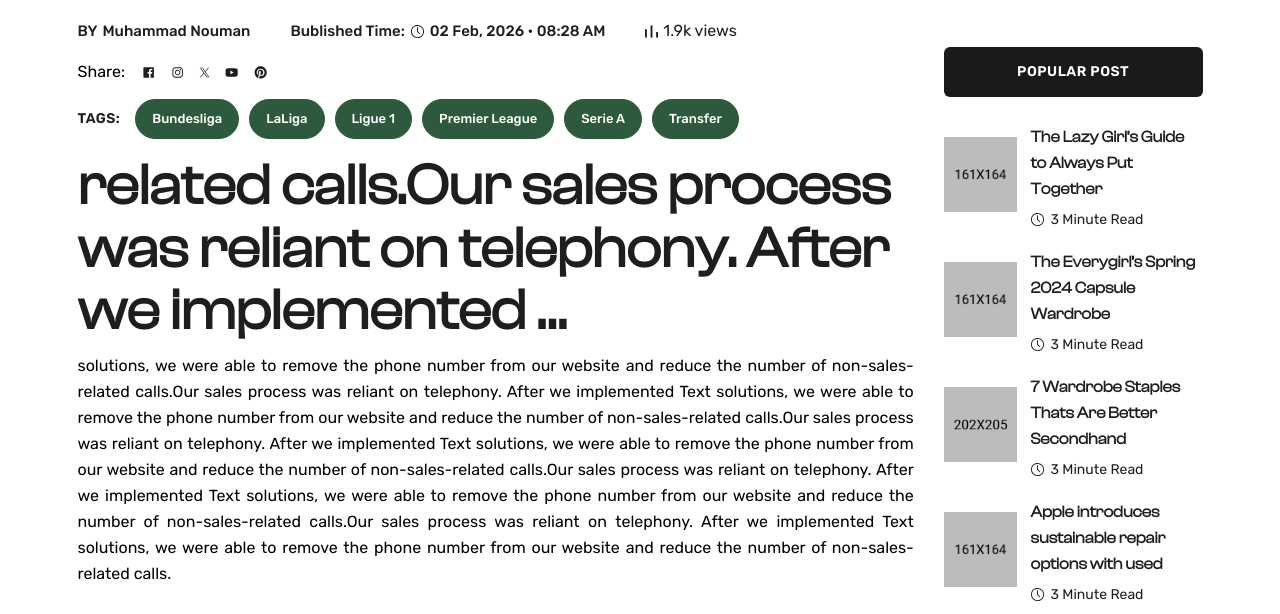
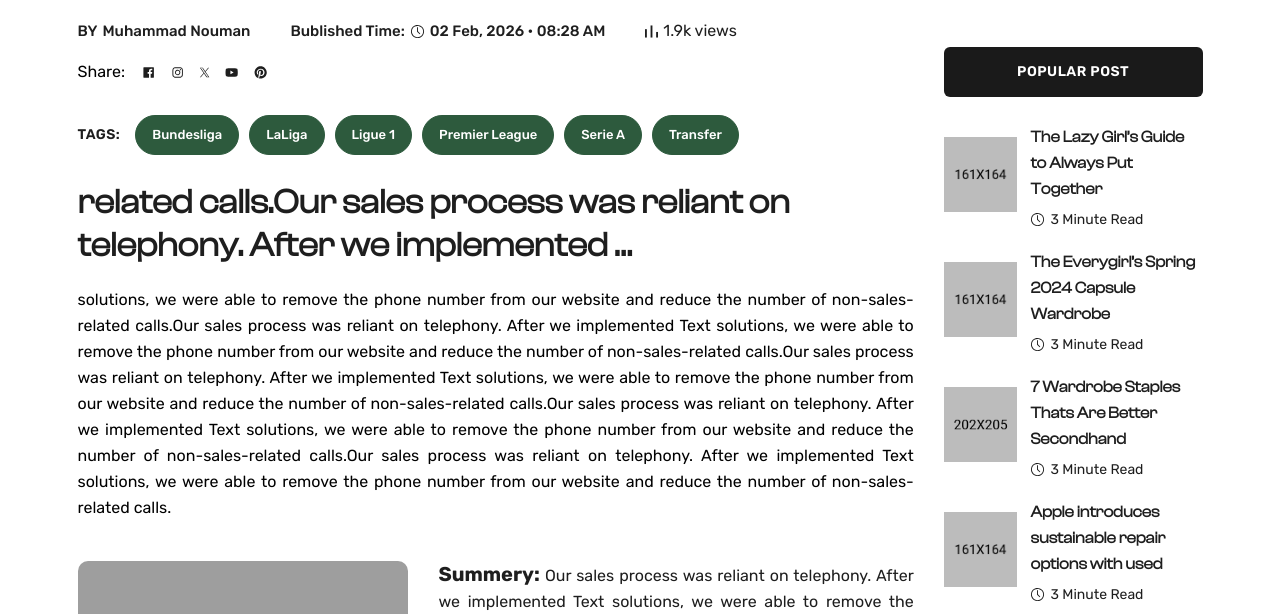
Before and after one commit to MuhammadNouman769/matches_report, a Django app: a page that uses templates/blog-details.html in a window 1280 px wide. Shown: the part 820-1434 px from the top of the page. Run offline with Django 5.2, Linux system fonts and the light colour scheme; data comes from the database, SQL or seed files in the repository; some libraries are stand-ins or nearby versions; some web fonts are replaced; grey boxes are pictures that could not be loaded.

Commit message:
css blod_detail title setting

```diff
--- a/static/css/custom-sidebar.css
+++ b/static/css/custom-sidebar.css
@@ -132,8 +132,8 @@
     align-items: center;
     gap: 15px;
     flex-wrap: wrap;
-    margin-top: -51px;
-    margin-bottom: 28px;
+    margin-top: -35px;
+    margin-bottom: 39px;
 }
 
 .blog-tags-section .tags-label {
--- a/templates/blog-details.html
+++ b/templates/blog-details.html
@@ -29,11 +29,9 @@
 }
 .story-title{
     margin-top: -47px;
-    font-size: 57px;
+    font-size: 34px;
     font-weight: 900;
-    font-style: normal;
-    line-height: 1.1;
-    margin-bottom: 2px;
+
 }
 .summery-title{
     font-size: 20px;
```
